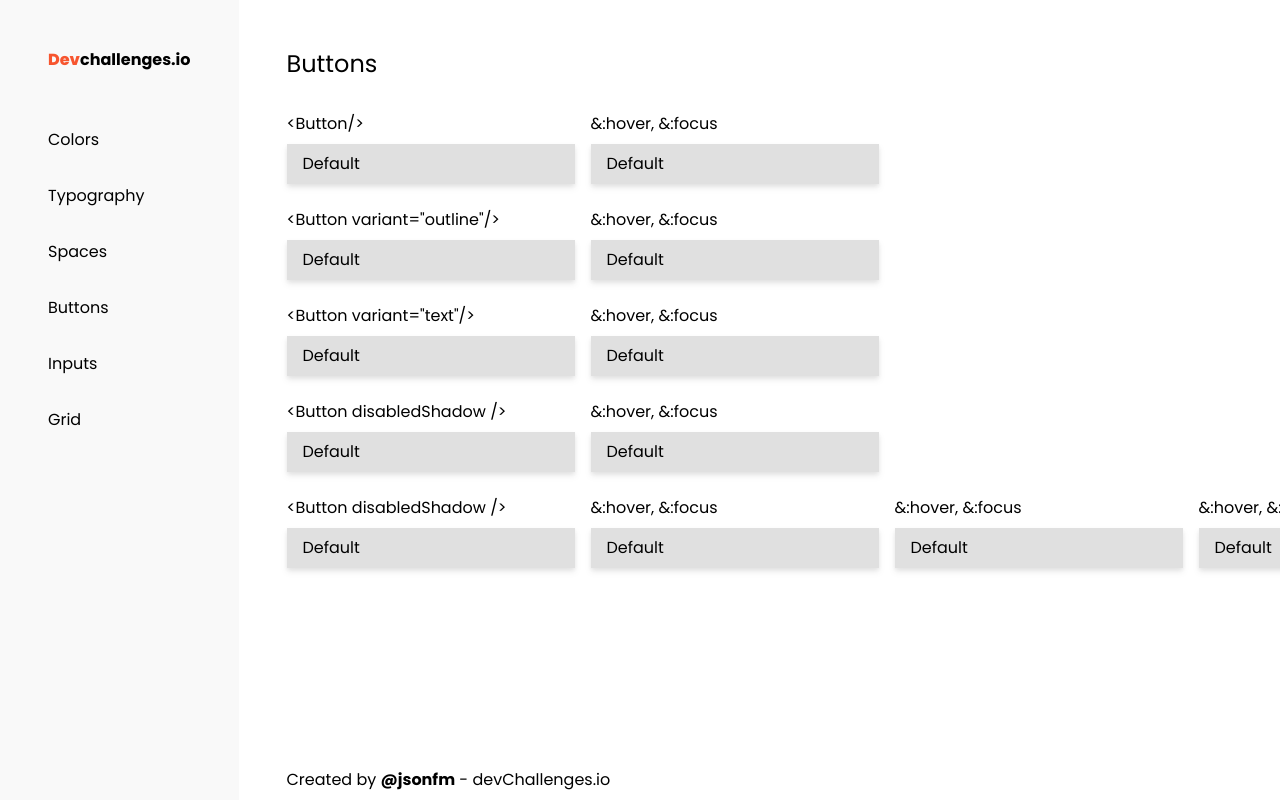
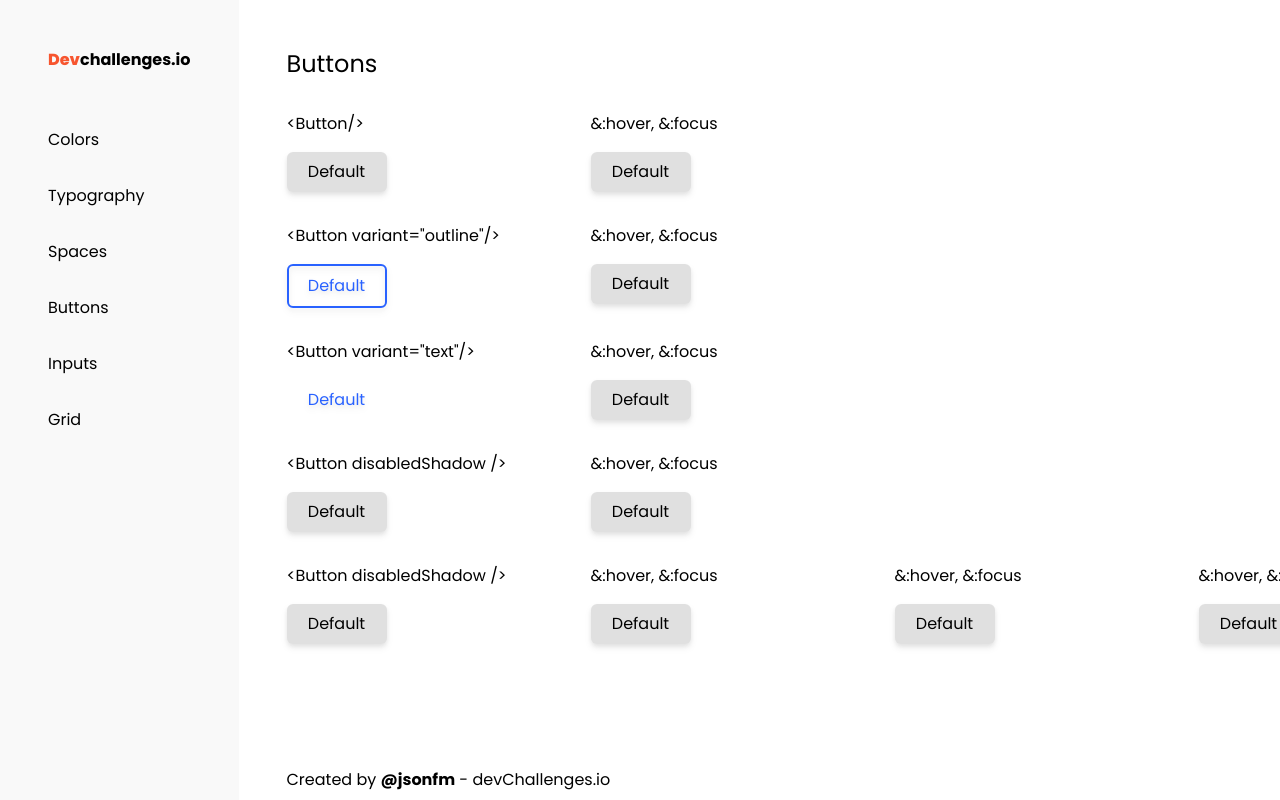
Before and after one commit to jsonfm/react-button-component, a React (Vite) app: page / in a window 1280 px wide. Shown: the top 800 px of the page. Built offline with nearby package versions, Linux system fonts and the light colour scheme.

Commit message:
update styles

```diff
--- a/src/App.tsx
+++ b/src/App.tsx
@@ -3,12 +3,12 @@ import { Layout } from "./components/Layout"
 
 function App() {
   const rowClassName = "flex gap-4"
-  const columnClassName = "flex flex-col gap-2 w-72";
+  const columnClassName = "flex flex-col gap-4 w-72";
   return (
     <Layout>
       <div className="min-h-[90vh]">
         <h4 className="text-2xl mb-8">Buttons</h4>
-        <div className="flex flex-wrap gap-6">
+        <div className="flex flex-wrap gap-8">
           <div className={rowClassName}>
             <div className={columnClassName}>
               <p>{`<Button/>`}</p>
@@ -22,7 +22,7 @@ function App() {
           <div className={rowClassName}>
             <div className={columnClassName}>
               <p>{`<Button variant="outline"/>`}</p>
-              <Button variant="primary">Default</Button>
+              <Button outline>Default</Button>
             </div>
             <div className={columnClassName}>
               <p>{`&:hover, &:focus`}</p>
@@ -32,7 +32,7 @@ function App() {
           <div className={rowClassName}>
             <div className={columnClassName}>
               <p>{`<Button variant="text"/>`}</p>
-              <Button variant="primary">Default</Button>
+              <Button variant="text">Default</Button>
             </div>
             <div className={columnClassName}>
               <p>{`&:hover, &:focus`}</p>
--- a/src/components/Button/index.tsx
+++ b/src/components/Button/index.tsx
@@ -1,7 +1,7 @@
 import { ReactNode } from "react";
 
 interface ButtonProps {
-    variant?: "primary" | "secondary" | "danger";
+    variant?: "primary" | "secondary" | "danger" | "text";
     size?: "sm" | "md" | "lg";
     children?: ReactNode;
     outline?: boolean;
@@ -11,6 +11,7 @@ interface ButtonProps {
 export const Button = ({ variant = "primary", size = "md", outline = false, disabledShadow = false,  children }: ButtonProps) => {
     let variantClassName = `bg-primary !text-white`;
     const shadowClassName = disabledShadow ? `!drop-shadow-none` : `drop-shadow-md`;
+
     if(variant === "primary"){
         variantClassName = `bg-neutral`;
     }
@@ -19,24 +20,29 @@ export const Button = ({ variant = "primary", size = "md", outline = false, disa
         variantClassName = `bg-secondary`;
     }
 
-    let sizeClassName = `py-2`;
+    if(variant === "text"){
+        variantClassName = `btn-text`;
+    }
+
+    let sizeClassName = `py-4`;
 
     if(size === "sm") {
-        sizeClassName = `py-1`;
+        sizeClassName = `btn-sm`;
     }
 
     if(size === "md") {
-        sizeClassName = `py-2`;
+        sizeClassName = `btn-md`;
     }
 
     if(size === "lg"){
-        sizeClassName = `py-4`
+        sizeClassName = `btn-lg`;
     }
 
     const outlineClassName = outline ? "!bg-transparent" : "";
 
-    const baseClassName = `btn`;
+    const baseClassName = `btn ${outline && "btn-outline"}`;
     const buttonClassName = `${sizeClassName} ${variantClassName} ${outlineClassName} ${shadowClassName} ${baseClassName}`;
+
     return (
         <div className={buttonClassName}>
             {children}
--- a/src/index.css
+++ b/src/index.css
@@ -10,15 +10,35 @@
 
 @layer components {
     .btn {
-        @apply px-4 cursor-pointer transition-[.2s] hover:scale-[1.02];
+        @apply px-4 cursor-pointer transition-[.2s] hover:scale-[1.02] inline-flex justify-center rounded-md w-[100px];
     }
 
-    .btn:hover {
+    .btn:hover, .btn-hover {
         @apply bg-neutral-dark;
     }
 
-    &-primary {
-        @apply bg-primary;
+    .btn-outline {
+        @apply !bg-opacity-0 border-2 border-primary text-primary font-[500];
+    }
+
+    .btn-outline:hover, .btn-outline-hover {
+        @apply !bg-primary !bg-opacity-10;
+    }
+
+    .btn-text {
+        @apply !bg-opacity-0 text-primary;
+    }
+
+    .btn-sm {
+        @apply py-1;
+    }
+
+    .btn-md {
+        @apply py-2
+    }
+
+    .btn-lg {
+        @apply py-4;
     }
 
 }
```
